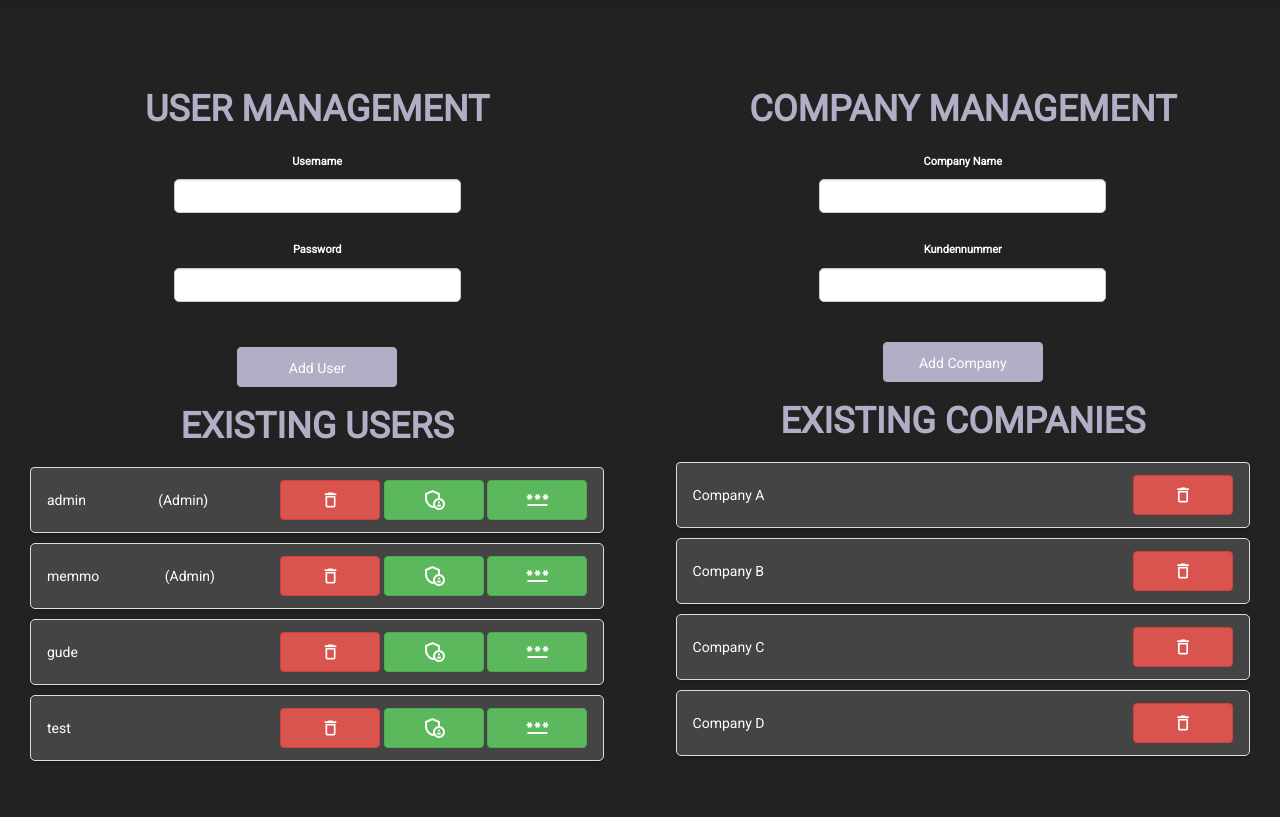
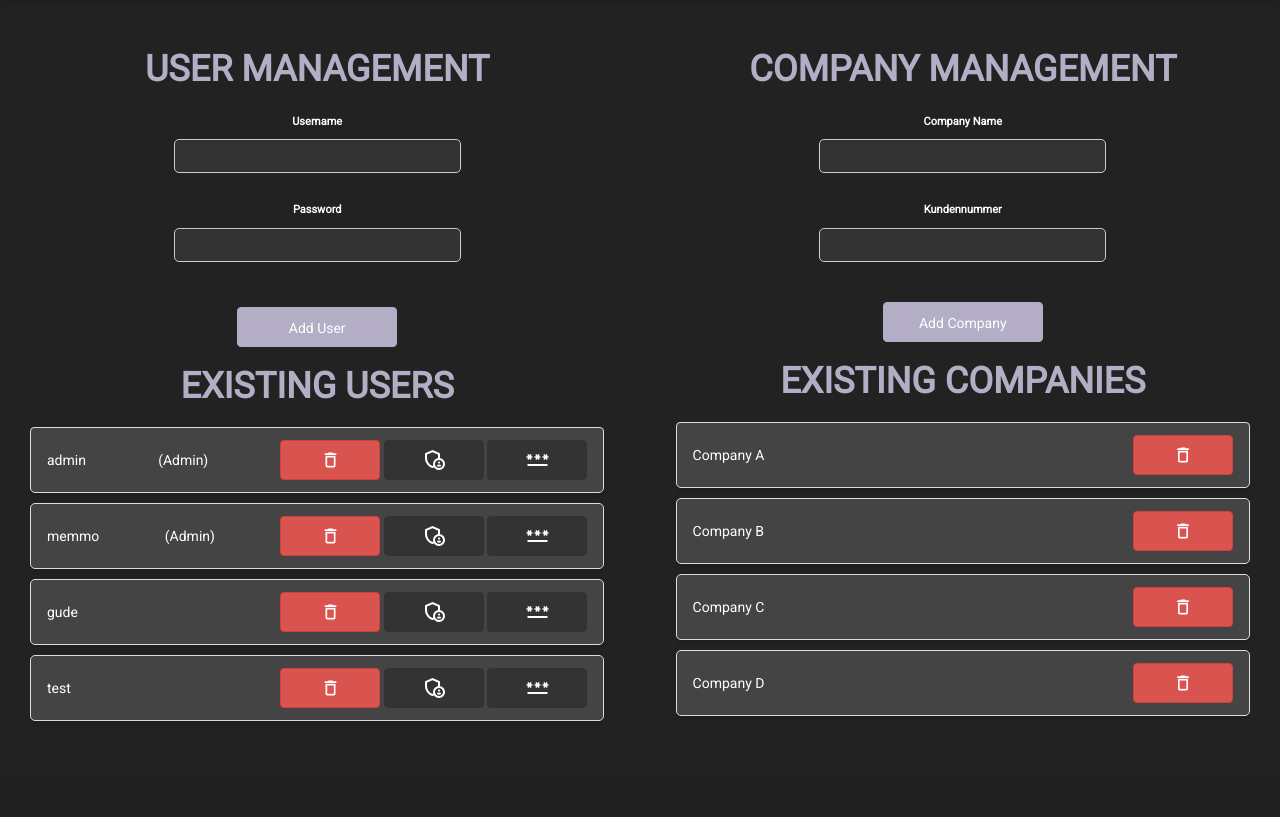
Before and after one commit to Migrim/OTP-Manager, a Flask app: page /admin/admin_settings in a window 1280 px wide. Shown: the part 52-869 px from the top of the page. After the commit the page ends 773 px from the top, so only its background shows below. Run offline with Flask 3, Linux system fonts and the light colour scheme; a user stored in the database is signed in; data comes from the database, SQL or seed files in the repository; both versions use the stored data as it was after the commit; some libraries are stand-ins or nearby versions.

Commit message:
Style changes to the Management Settings

```diff
--- a/Static/styles/admin_settings.css
+++ b/Static/styles/admin_settings.css
@@ -5,6 +5,7 @@ body {
 }
 .navbar {
     box-shadow: 0 4px 8px 0 rgba(0, 0, 0, 0.1);
+    margin-bottom: 0;
 }
 .navbar-dark .navbar-brand {
     color: #f1f1f1;
@@ -22,6 +23,7 @@ body {
     flex-wrap: wrap;
     min-height: 20vh;
     padding-top: 10px;
+    margin-top: 0;
 }
 
 .form-container {
@@ -30,6 +32,8 @@ body {
     margin: 10px;
     display: inline-block;
     vertical-align: top;
+    margin-top: 0;
+    padding-top: 0;
 }
 
 .form-title {
@@ -63,6 +67,8 @@ body {
     margin-left: auto;
     margin-right: auto;
     display: block;
+    background-color: #333;
+    color: #fff;
 }
 
 .form-container,
@@ -249,3 +255,14 @@ body {
     margin-left: auto;
     margin-right: auto;
 }
+
+.btn-success {
+    background-color: #333 !important;
+    border-color: #333 !important;
+    color: #fff !important;
+}
+
+.btn-success:hover {
+    background-color: #444 !important;
+    border-color: #444 !important;
+}
```
Also changed, not shown: otp.db, 1 other file.
